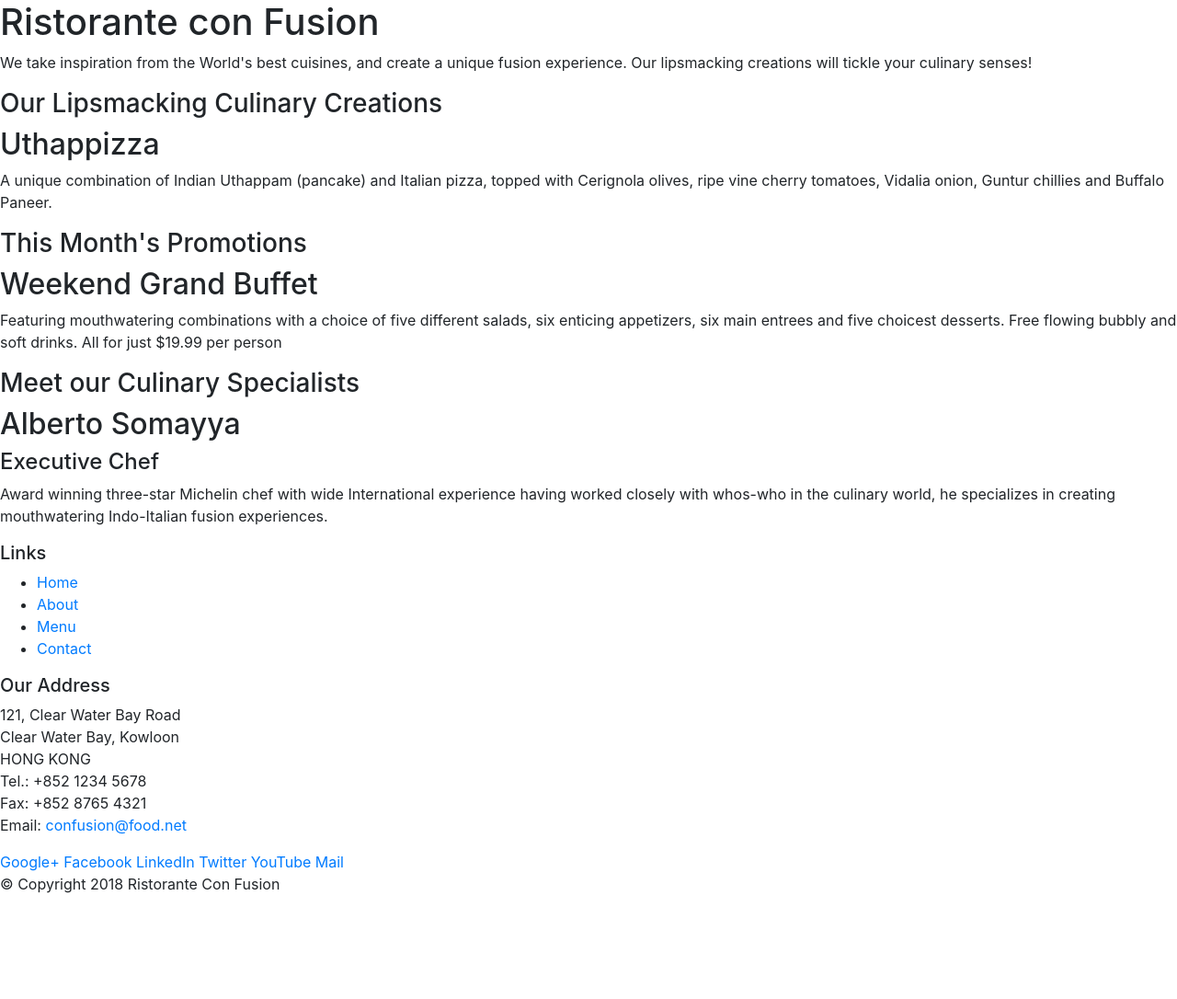
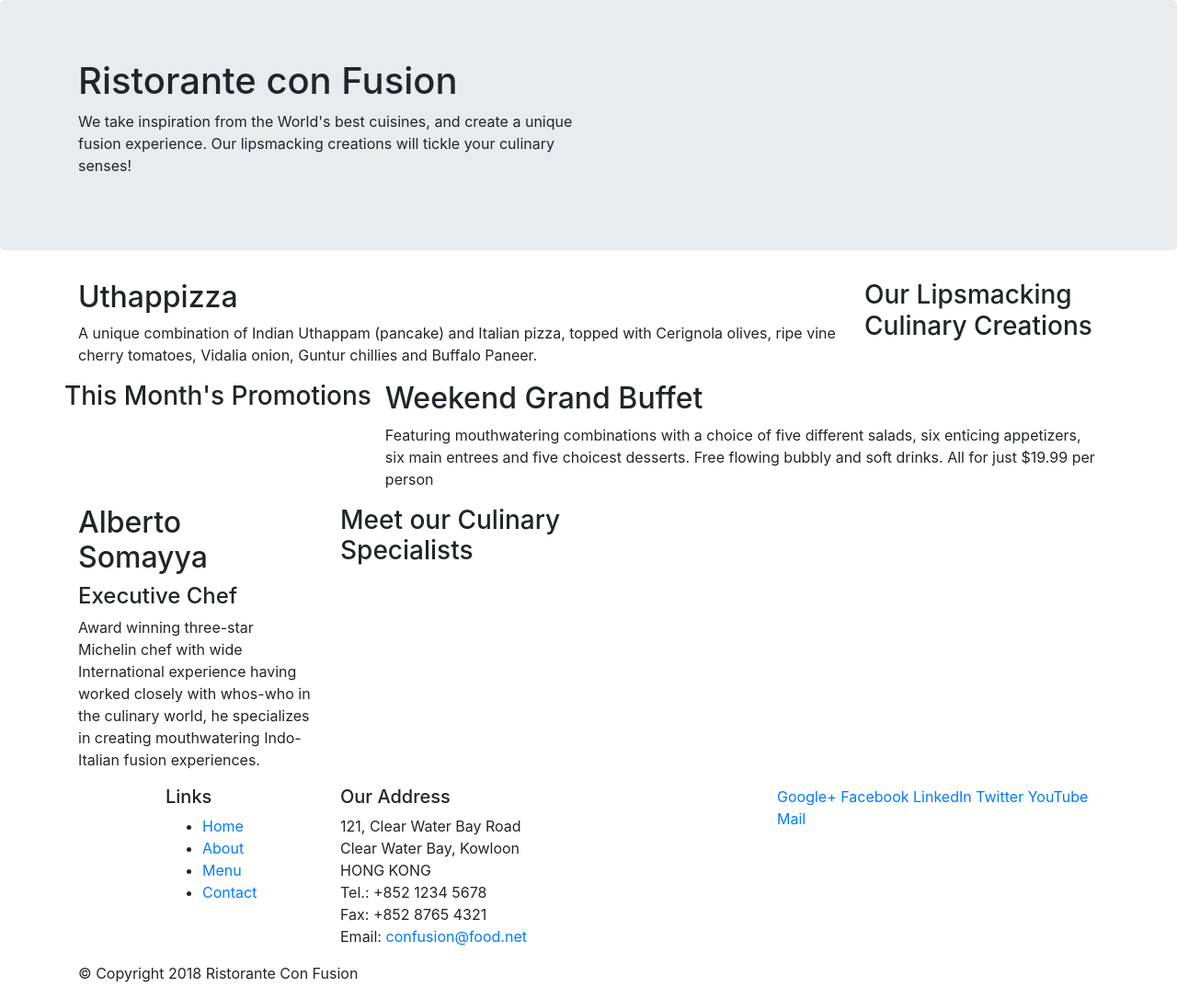
Before and after one commit to owaissultan3000/boot-strap, a website: page index.html in a window 1280 px wide. Shown: the whole page at 92% size. Before the commit the page ends 989 px from the top, so only its background shows below. Drawn offline with nearby package versions, Linux system fonts and the light colour scheme.

Commit message:
bootstrap part1

```diff
--- a/index.html
+++ b/index.html
@@ -18,10 +18,10 @@
   </head>
 
   <body>
-    <header>
-      <div>
-        <div>
-          <div>
+    <header class="jumbotron">
+      <div class="container">
+        <div class="row">
+          <div class="col-12 col-sm-6">
             <h1>Ristorante con Fusion</h1>
             <p>
               We take inspiration from the World's best cuisines, and create a
@@ -29,17 +29,17 @@
               your culinary senses!
             </p>
           </div>
-          <div></div>
+          <div clas="col-12 col-sm"></div>
         </div>
       </div>
     </header>
 
-    <div>
-      <div>
-        <div>
+    <div class="container">
+      <div class="row">
+        <div class="col-12 col-sm-4 order-sm-last col-md-3">
           <h3>Our Lipsmacking Culinary Creations</h3>
         </div>
-        <div>
+        <div class="col col-sm order-sm-first col-md">
           <h2>Uthappizza</h2>
           <p>
             A unique combination of Indian Uthappam (pancake) and Italian pizza,
@@ -49,11 +49,11 @@
         </div>
       </div>
 
-      <div>
+      <div class="row">
         <div>
           <h3>This Month's Promotions</h3>
         </div>
-        <div>
+        <div class="col col-sm col-md">
           <h2>Weekend Grand Buffet</h2>
           <p>
             Featuring mouthwatering combinations with a choice of five different
@@ -64,11 +64,11 @@
         </div>
       </div>
 
-      <div>
-        <div>
+      <div class="row">
+        <div class="col-12 col-sm-4 order-sm-last col-md-3">
           <h3>Meet our Culinary Specialists</h3>
         </div>
-        <div>
+        <div class="col-12 col-sm-4 order-sm-first col-md-3">
           <h2>Alberto Somayya</h2>
           <h4>Executive Chef</h4>
           <p>
@@ -82,9 +82,9 @@
     </div>
 
     <footer>
-      <div>
-        <div>
-          <div>
+      <div class="container">
+        <div class="row">
+          <div class="col-4 offset-1 col-sm-2">
             <h5>Links</h5>
             <ul>
               <li><a href="#">Home</a></li>
@@ -93,7 +93,7 @@
               <li><a href="#">Contact</a></li>
             </ul>
           </div>
-          <div>
+          <div class="col-7 col-sm-5">
             <h5>Our Address</h5>
             <address>
               121, Clear Water Bay Road<br />
@@ -104,7 +104,7 @@
               Email: <a href="mailto:confusion@food.net">confusion@food.net</a>
             </address>
           </div>
-          <div>
+          <div class="col-12 col-sm-4">
             <div>
               <a href="http://google.com/+">Google+</a>
               <a href="http://www.facebook.com/profile.php?id=">Facebook</a>
@@ -115,8 +115,8 @@
             </div>
           </div>
         </div>
-        <div>
-          <div>
+        <div class="row">
+          <div class="col-auto">
             <p>© Copyright 2018 Ristorante Con Fusion</p>
           </div>
         </div>
```
